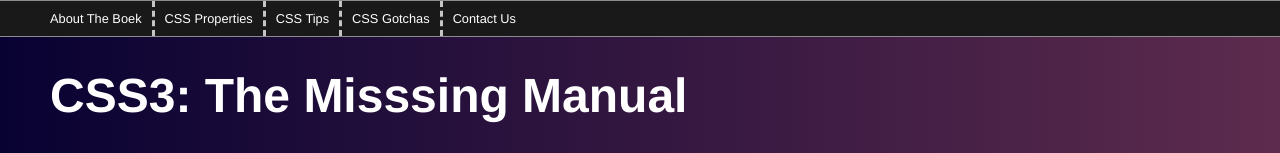
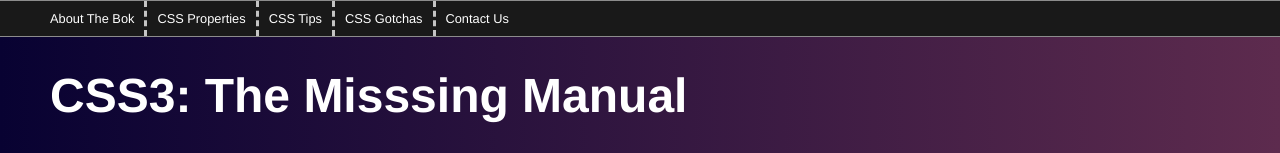
Before and after one commit to Kvh-glitch/oefenenvoordiw2, a plain HTML site: page index.html in a window 1280 px wide. Shown: the top 153 px of the page. Drawn offline with Linux system fonts and the light colour scheme.

Commit message:
boek naar bok

```diff
--- a/index.html
+++ b/index.html
@@ -12,7 +12,7 @@
       <header>
         <nav class="clear">
           <ul>
-            <li><a href="#">About The Boek</a></li>
+            <li><a href="#">About The Bok</a></li>
             <li><a href="#">CSS Properties</a></li>
             <li><a href="#">CSS Tips</a></li>
             <li><a href="#">CSS Gotchas</a></li>
```
